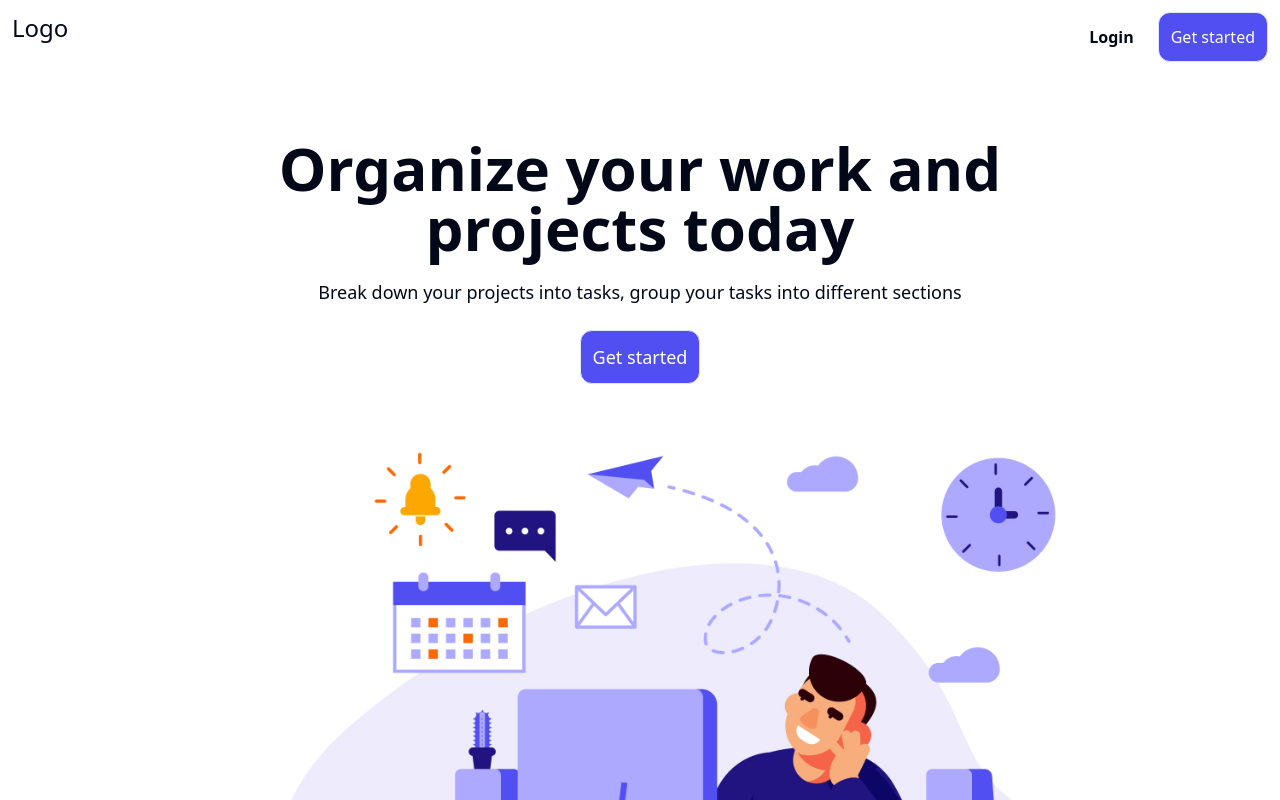
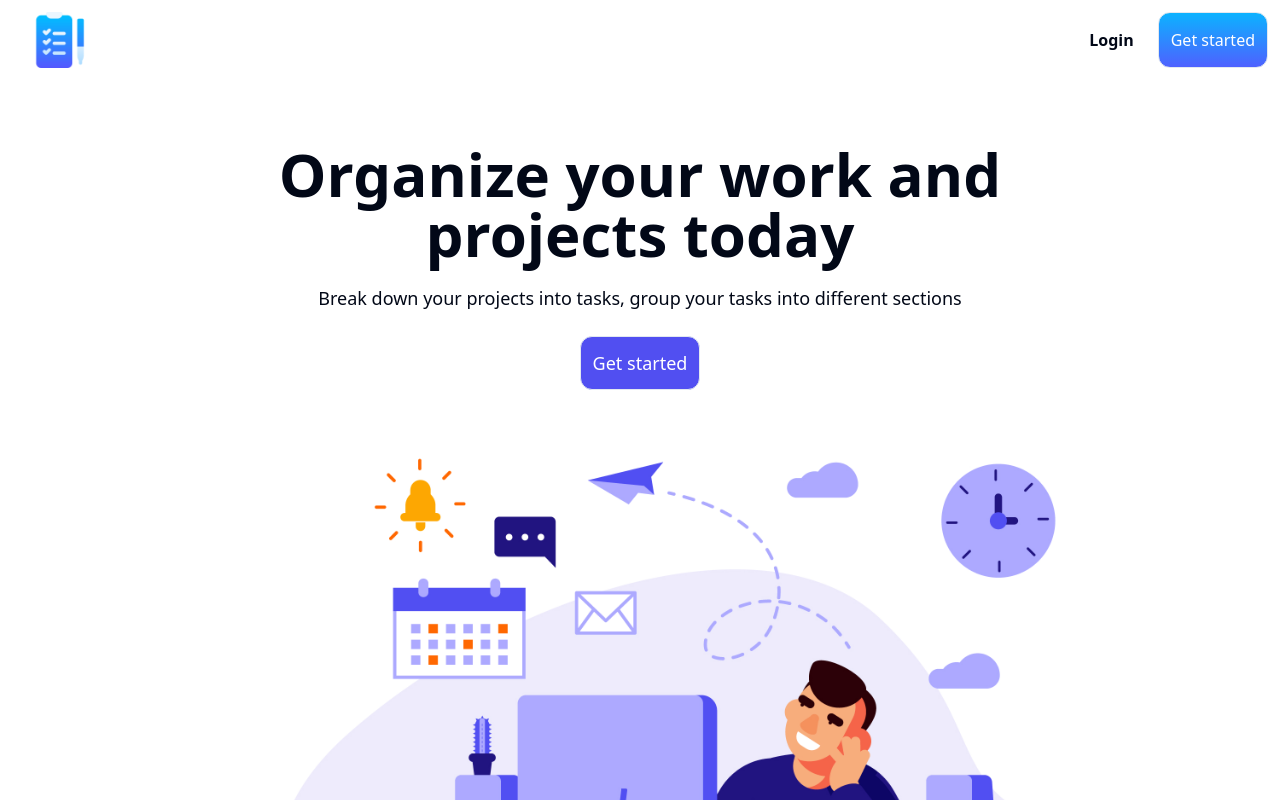
Before and after one commit to 0z-cryptik/projectPlanner-frontend, a React (Vite) app: page / in a window 1280 px wide. Shown: the top 800 px of the page. Built offline with nearby package versions, Linux system fonts and the light colour scheme.

Commit message:
added a logo

```diff
--- a/src/components/landingPage/landingPage.jsx
+++ b/src/components/landingPage/landingPage.jsx
@@ -1,4 +1,5 @@
 import heroImage from "./images/3682888.jpg";
+import logo from "./images/logo/task-list-2.png";
 import { useNavigate } from "react-router";
 import { motion } from "framer-motion";
 
@@ -8,7 +9,12 @@ export const LandingPage = () => {
   return (
     <main className="flex flex-col">
       <nav className="w-full flex flex-row p-3 lg:order-1">
-        <p className="flex-grow text-2xl">Logo</p>
+        <p className="flex-grow">
+          <img
+            className="w-[3.5rem] ml-5"
+            src={logo}
+          />
+        </p>
         <button
           onClick={() => {
             navigate("/login");
@@ -21,7 +27,7 @@ export const LandingPage = () => {
             navigate("/signup");
           }}
           whileHover={{ scale: 1.1 }}
-          className="border rounded-xl bg-[#514ff1] text-white p-3 max-md:text-xs">
+          className="border rounded-xl bg-gradient-to-b hover:bg-gradient-to-t from-[#0cb2ff] to-[#4e61ff] text-white p-3 max-md:text-xs">
           Get started
         </motion.button>
       </nav>
```
Also changed, not shown: src/components/landingPage/images/20943613.jpg (deleted), src/components/landingPage/images/logo/task-list-2.png (added).
